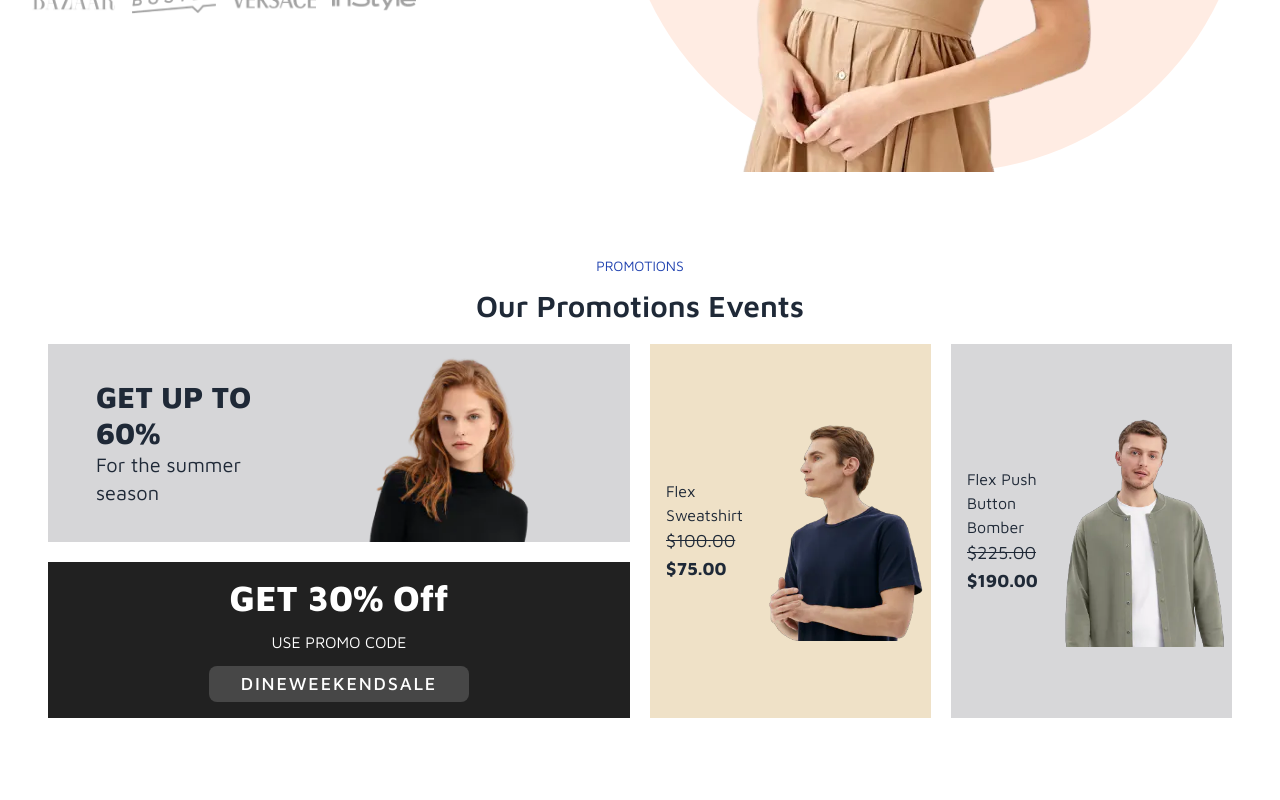
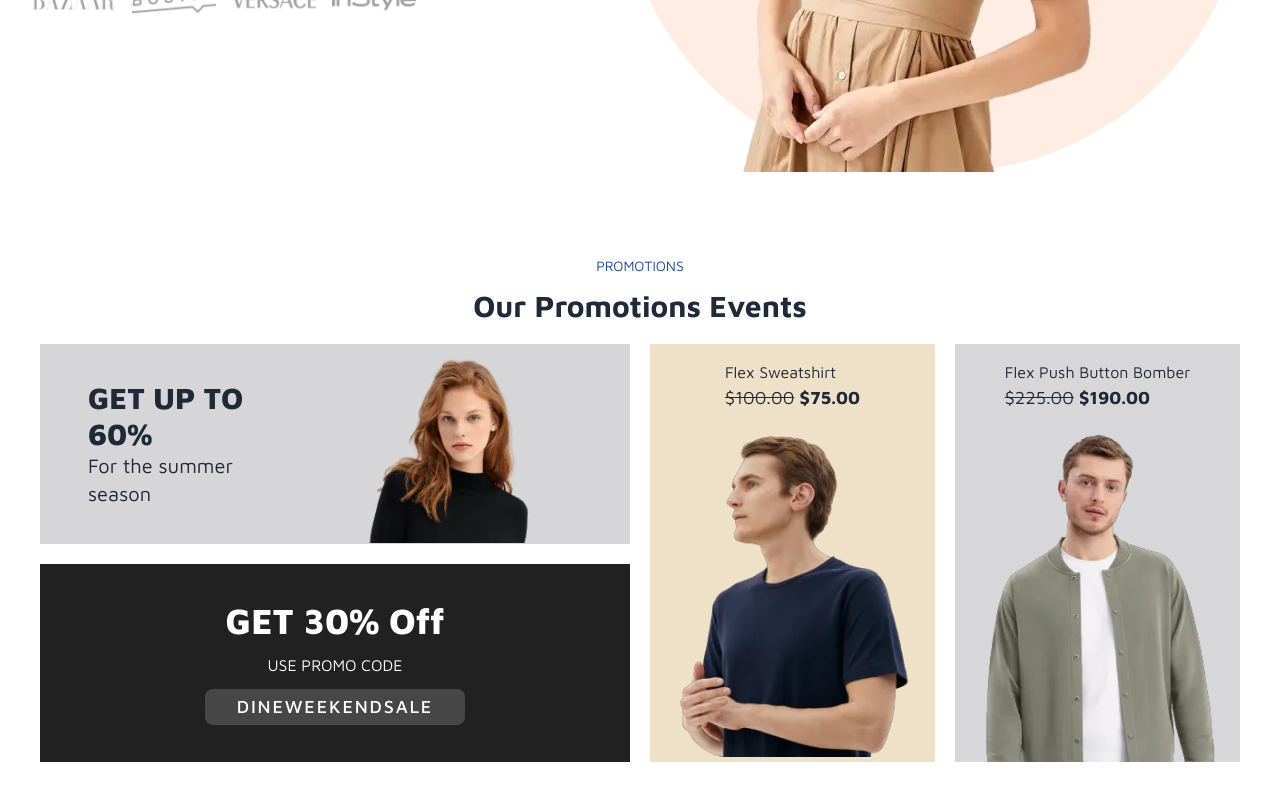
Before and after one commit to Asad-Ur-Rahman/ecommerce-app, a Next.js app: page / in a window 1280 px wide. Shown: the part 536-1336 px from the top of the page. Built offline with nearby package versions, Linux system fonts and the light colour scheme.

Commit message:
Update index.tsx

```diff
--- a/src/components/views/productTypes/index.tsx
+++ b/src/components/views/productTypes/index.tsx
@@ -5,15 +5,19 @@ import Image from "next/image"
 const ProductsTypes = () => {
   return (
     <div className='py-16 px-2 space-y-5'>
+
+      {/* Heading */}
       <div className='text-center space-y-3'>
 
         <p className='text-blue-800 text-sm'>PROMOTIONS</p>
-        <h3 className='text-3xl text-gray-800 font-semibold'>Our Promotions Events</h3>
+        <h3 className='text-3xl text-gray-800 font-bold'>Our Promotions Events</h3>
 
       </div>
 
-      <div className=' grid grid-cols-1 md:grid-cols-2 lg:grid-cols-4 gap-5 px-2 text-gray-800'>
+      {/* Grid */}
+      <div className=' grid grid-cols-1 md:grid-cols-2 lg:grid-cols-4 gap-5 text-gray-800 mx-auto'>
 
+        {/* first grid */}
         <div className='w-full flex flex-col items-center justify-between sm:flex-row col-span-1 md:col-span-2 bg-cat1 px-12'>
           <div className='max-w-[13rem] py-8'>
             <h4 className='text-3xl font-extrabold'>GET UP TO 60%</h4>
@@ -24,27 +28,38 @@ const ProductsTypes = () => {
           </div>
         </div>
 
-        <div className='w-full row-span-1 md:row-span-2 flex flex-col md:flex-row items-center h-full bg-cat3'>
+        {/* second grid */}
+        <div className='w-full row-span-1 md:row-span-2 flex flex-col items-center h-full bg-cat3'>
+
+          {/* text */}
           <div className="p-4">
             <p>Flex Sweatshirt</p>
             <p className=" text-lg"> <del>$100.00</del> <strong>$75.00</strong></p>
           </div>
-          <div className="w-62">
+
+          {/* image */}
+          <div className="w-64">
             <Image width={1000} height={1000} src={event2} alt="sweaters" />
           </div>
         </div>
 
-        <div className='w-full row-span-1 md:row-span-2 flex flex-col md:flex-row items-center h-full bg-cat4'>
+        {/* third grid */}
+        <div className='w-full row-span-1 md:row-span-2 flex flex-col items-center h-full bg-cat4'>
+
+          {/* text */}
           <div className="p-4">
             <p>Flex Push Button Bomber</p>
             <p className=" text-lg"> <del>$225.00</del> <strong>$190.00</strong></p>
           </div>
-          <div className="w-62">
+
+          {/* image */}
+          <div className="w-64">
             <Image width={1000} height={1000} src={event3} alt="sweaters" />
           </div>
         </div>
 
-        <div className='py-4 w-full col-auto md:col-span-2 bg-cat2 flex flex-col justify-center items-center text-white space-y-3'>
+        {/* fourth grid */}
+        <div className='py-9 text-white w-full col-auto md:col-span-2 bg-cat2 flex flex-col justify-center items-center space-y-3'>
           <h5 className="font-extrabold text-4xl">GET 30% Off</h5>
           <p>USE PROMO CODE</p>
           <button
```
